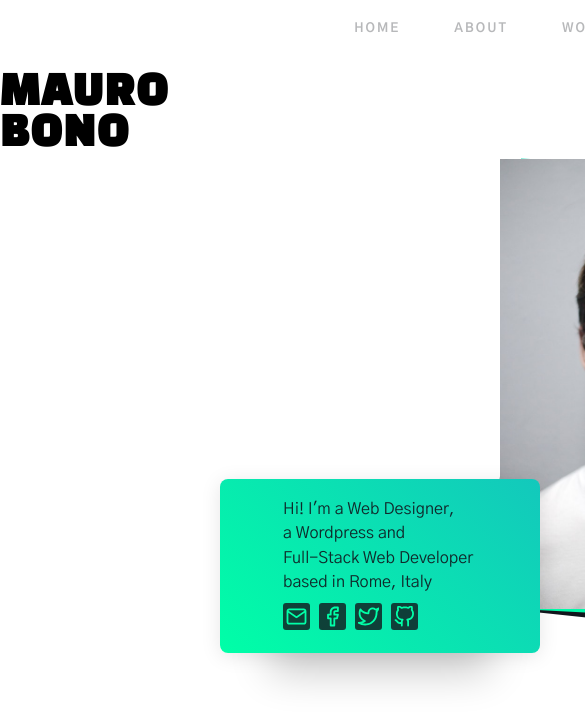
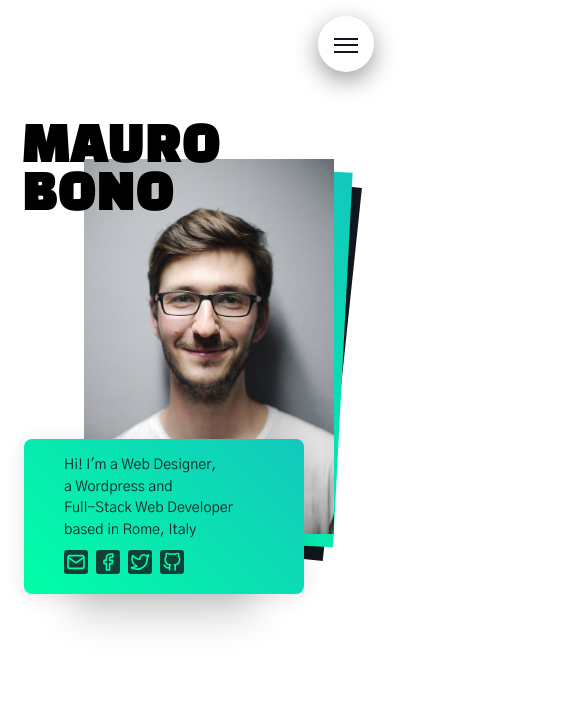
Before and after one commit to uptheirons78/mauro, a website: page index.html in a window 390 px wide. Shown: the top 724 px of the page, 585 px wide, since content can reach past the window. Drawn offline with Linux system fonts and the light colour scheme.

Commit message:
desktop and mobile navigation plus responsive home page

```diff
--- a/index.html
+++ b/index.html
@@ -10,14 +10,41 @@
   </head>
   <body>
     <div class="wrapper">
+
+      <!--HEADER-->
       <div class="header">
-        <ul class="header-list">
-          <li class="header-list__item"><a class="header-list__link" href="/index.html">Home</a></li>
-          <li class="header-list__item"><a class="header-list__link" href="/about.html">About</a></li>
-          <li class="header-list__item"><a class="header-list__link" href="/works.html">Works</a></li>
-          <li class="header-list__item"><a class="header-list__link" href="/contact.html">Contact</a></li>
-        </ul>
+
+        <!-- DESKTOP MENU -->
+        <div class="desktop-menu-container">
+          <ul class="desktop-menu-container-list">
+            <li class="desktop-menu-container-list__item"><a class="desktop-menu-container-list__link" href="/index.html">Home</a></li>
+            <li class="desktop-menu-container-list__item"><a class="desktop-menu-container-list__link" href="/about.html">About</a></li>
+            <li class="desktop-menu-container-list__item"><a class="desktop-menu-container-list__link" href="/works.html">Works</a></li>
+            <li class="desktop-menu-container-list__item"><a class="desktop-menu-container-list__link" href="/contact.html">Contact</a></li>
+          </ul>
+        </div>
+        <!-- DESKTOP MENU END -->
+
+        <!-- HAMBURGER -->
+        <div class="hamburger-container">
+          <span class="navigation-icon">&nbsp;</span>
+        </div>
+        <!-- HAMBURGER END -->
+
+        <!-- MOBILE MENU -->
+        <div class="mobile-menu-container">
+          <ul class="mobile-menu-list">
+            <li class="mobile-menu-list__item"><a class="mobile-menu-list__link" href="/index.html">Home</a></li>
+            <li class="mobile-menu-list__item"><a class="mobile-menu-list__link" href="/about.html">About</a></li>
+            <li class="mobile-menu-list__item"><a class="mobile-menu-list__link" href="/works.html">Works</a></li>
+            <li class="mobile-menu-list__item"><a class="mobile-menu-list__link" href="/contact.html">Contact</a></li>
+          </ul>
+        </div>
+        <!-- MOBILE MENU END -->
+
       </div>
+      <!--HEADER END -->
+
       <section class="container">
         <h1 class="container__title">
           Mauro
--- /dev/null
+++ b/src/js/modules/MobileMenu.js
@@ -0,0 +1,10 @@
+export function toggleMobile() {
+  const menuIcon = document.querySelector('.hamburger-container');
+  const mobileMenu = document.querySelector('.mobile-menu-container');
+  const icon = document.querySelector('.navigation-icon');
+
+  menuIcon.addEventListener('click', function() {
+    mobileMenu.classList.toggle('open');
+    icon.classList.toggle('toggled');
+  });
+}
--- a/src/js/script.js
+++ b/src/js/script.js
@@ -0,0 +1,3 @@
+import { toggleMobile } from './modules/MobileMenu';
+
+toggleMobile();
--- a/src/scss/_header.scss
+++ b/src/scss/_header.scss
@@ -2,13 +2,15 @@
   display: flex;
   align-items: center;
   justify-content: center;
+  position: relative;
 
 
+
+  .desktop-menu-container {
     &-list {
       display: flex;
       justify-content: center;
       align-items: center;
-
       list-style: none;
 
       &__item {
@@ -34,4 +36,127 @@
       }
     }
 
+    @include respond(tab-port) {
+      display: none;
     }
+  }
+
+  .hamburger-container {
+    display: none;
+    text-align: center;
+    background-color: #fff;
+    height: 7rem;
+    width: 7rem;
+    position: fixed;
+    top: 2rem;
+    right: 2rem;
+    border-radius: 50%;
+    z-index: 2000;
+    box-shadow: 0 1rem 3rem rgba(0,0,0,0.4);
+    cursor: pointer;
+
+    @include respond(tab-port) {
+      display: block;
+    }
+
+    .navigation-icon {
+      position: relative;
+      margin-top: 3.5rem;
+
+      &,
+      &::before,
+      &::after {
+        width: 3rem;
+        height: 2px;
+        background-color: $color-dark;
+        display: inline-block;
+      }
+
+      &::before,
+      &::after {
+        content: '';
+        position: absolute;
+        left: 0;
+        transition: all 0.3s ease-in-out;
+      }
+
+      &::before {
+        top: -0.8rem;
+      }
+
+      &::after {
+        top: 0.9rem;
+      }
+
+      &.toggled {
+        background-color: transparent;
+
+        &::before {
+          top: 0;
+          transform: rotate(135deg);
+        }
+
+        &::after {
+          top: 0;
+          transform: rotate(-135deg);
+        }
+      }
+
+    }
+
+  }
+
+  .mobile-menu-container {
+    display: none;
+
+    @include respond(tab-port) {
+      display: flex;
+      flex-direction: column;
+      justify-content: center;
+      align-items: center;
+      position: fixed;
+      width: 100vw;
+      height: 100vh;
+      top: 0;
+      left: -150%;
+      opacity: 0;
+      background-image: radial-gradient(#7ed56f, #28b485);
+      z-index: 100;
+      transition: all .7s cubic-bezier(0.19, 1, 0.22, 1);
+
+      &.open {
+        left: 0;
+        opacity: 1;
+      }
+
+      .mobile-menu-list {
+        list-style: none;
+        text-align: center;
+
+        &__item {
+
+        }
+
+        &__link:link, &__link:visited {
+          display: inline-block;
+          text-decoration: none;
+          font-size: 4rem;
+          font-family: $font-primary;
+          color: $color-light;
+          padding: 1rem 2rem;
+          background-image: linear-gradient(120deg, transparent 0%, transparent 50%, #fff 50%);
+          background-size: 250%;
+          transition: all 0.4s;
+        }
+
+        &__link:hover, &__link:active {
+          background-position: 100%;
+          color: #55c57a;
+          transform: translateX(1rem);
+        }
+      }
+    }
+
+  }
+
+}
--- a/src/scss/_home.scss
+++ b/src/scss/_home.scss
@@ -3,6 +3,11 @@
   grid-template-columns: 1fr repeat(11, 100px) 1fr;
   grid-template-rows: repeat(7, 100px) 1fr;
   position: relative;
+
+  @include respond(tab-land) {
+    grid-template-columns: repeat(11, 1fr);
+    grid-template-rows: repeat(7, 100px);
+  }
 
   &__title {
     grid-column: 6;
@@ -19,11 +24,7 @@
     z-index: 10;
 
     @include respond(phone) {
-      grid-column: 2;
-      grid-row: 1;
-      font-size: 4.5rem;
-      top: 15px;
-      left: 0;
+      grid-column: 4;
     }
 
 
@@ -39,6 +40,11 @@
     grid-column: 7;
     grid-row: 2;
     position: relative;
+
+    @include respond(phone) {
+      width: 250px;
+      height: 375px;
+    }
 
     @include respond(big-desktop) {
       width: 400px;
@@ -98,6 +104,15 @@
     padding: 2rem 7rem;
     line-height: 1.5;
 
+    @include respond(phone) {
+      grid-column: 2;
+      top: 80px;
+      left: 10px;
+      width: 280px;
+      padding: 2rem 5rem;
+
+    }
+
     @include respond(big-desktop) {
       width: 380px;
       grid-row: 5;
--- a/src/scss/base/_base.scss
+++ b/src/scss/base/_base.scss
@@ -16,9 +16,9 @@ html {
     font-size: 56.25%; //9px
   }
 
-  // @include respond(phone) {
-  //   font-size: 50%; //8px
-  // }
+  @include respond(phone) {
+    font-size: 50%; //8px
+  }
 
   @include respond(big-desktop) {
     font-size: 75%; // 12px
@@ -35,9 +35,3 @@ body {
   background-color: #f01;
   color: #fff;
 }
-
-/* Universal Style for a tag */
-/* I don't like text decoration on them */
-a:link, a:visited {
-  text-decoration: none;
-}
```
Also changed, not shown: dist/css/style.min.css, dist/js/script.min.js, 2 other files. Lines whose indentation alone changed are shown as unchanged.
